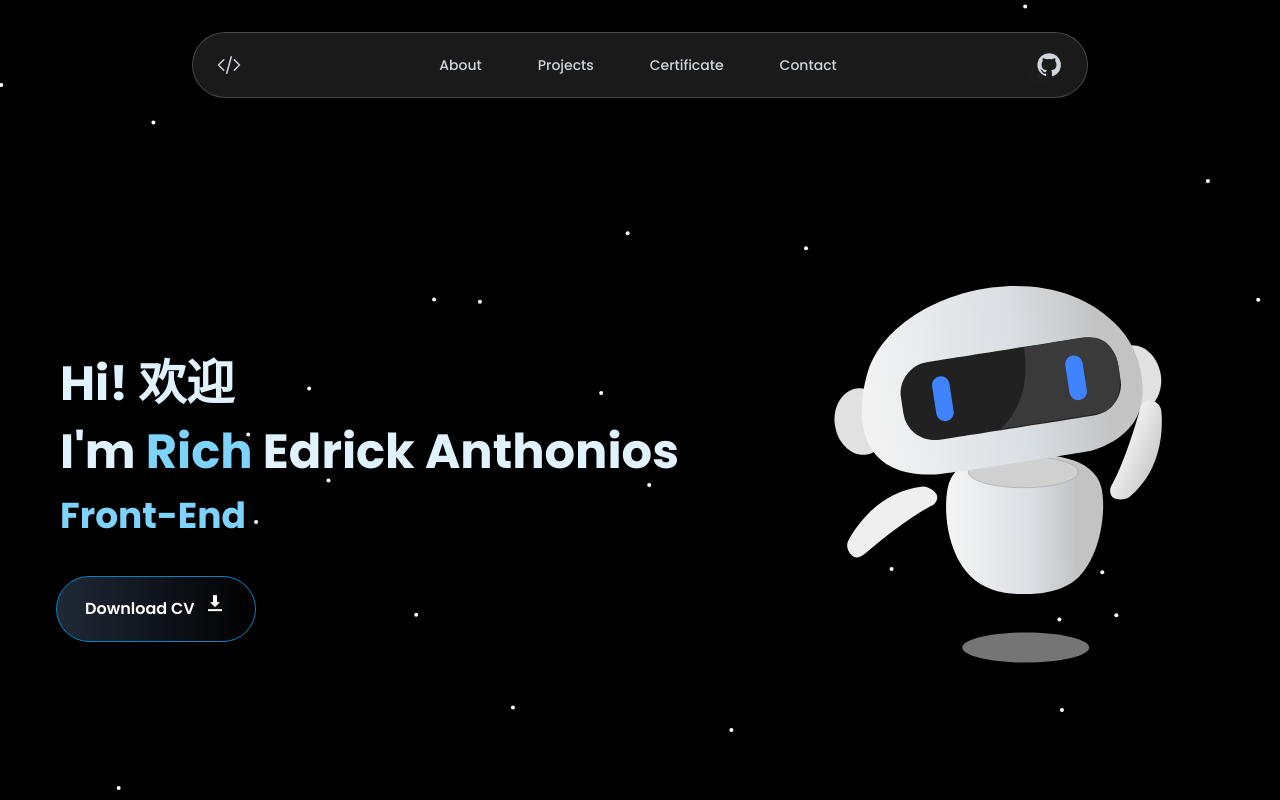
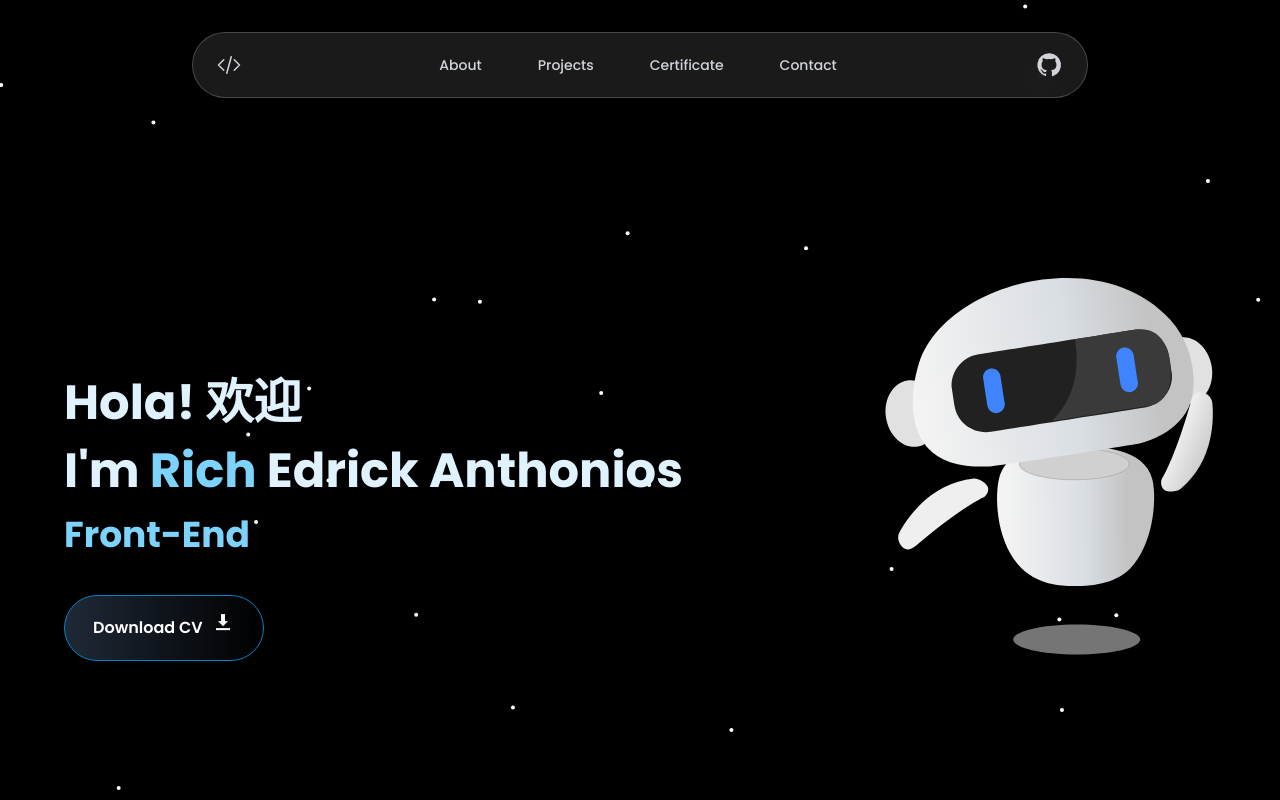
Before and after one commit to Richeaa/rich-portfolio, a React (Vite) app: page / in a window 1280 px wide. Shown: the top 800 px of the page. Built offline with nearby package versions, Linux system fonts and the light colour scheme.

Commit message:
update portfolio

```diff
--- a/src/components/Hero.jsx
+++ b/src/components/Hero.jsx
@@ -2,17 +2,37 @@ import TypeWriter from "typewriter-effect";
 import Lottie from "lottie-react";
 import animation from "../assets/Animation.json";
 import CV from '../assets/CV/RichEdrickAnthonios_CurriculumVitae.pdf'
+import { motion } from "framer-motion";
 
 const Hero = () => {
   return (
-    <div  className="container mx-auto md:mt-48 mt-20 h-auto flex justify-between flex-wrap">
+    <div className="container mx-auto md:mt-48 mt-20 h-auto flex justify-between flex-wrap">
 
-      <div className=" w-full lg:w-3/5 h-auto order-2 lg:order-1 text-sky-100 p-6 text-center lg:text-left">
-        <h1 className="font-bold lg:text-5xl text-2xl mt-8 lg:mt-36 lg:ms-9 mb-5" data-aos="fade-right"  data-aos-delay="100">Hi! 欢迎</h1>
-        <h1 className="font-bold lg:text-5xl text-2xl lg:ms-9 mb-5" data-aos="fade-left"  data-aos-delay="100">
+      <div className="w-full lg:w-3/5 h-auto order-2 lg:order-1 text-sky-100 p-6 text-center lg:text-left flex flex-col justify-center lg:ps-16">
+        <motion.h1
+          initial={{ opacity: 0, x: -40 }}
+          animate={{ opacity: 1, x: 0 }}
+          transition={{ duration: 0.6, delay: 0.1, ease: [0.22, 1, 0.36, 1] }}
+          className="font-bold lg:text-5xl text-2xl mt-8 lg:mt-36 mb-5"
+        >
+          Hola! 欢迎
+        </motion.h1>
+
+        <motion.h1
+          initial={{ opacity: 0, x: 40 }}
+          animate={{ opacity: 1, x: 0 }}
+          transition={{ duration: 0.6, delay: 0.25, ease: [0.22, 1, 0.36, 1] }}
+          className="font-bold lg:text-5xl text-2xl mb-5"
+        >
           I'm <span className="text-sky-300">Rich</span> Edrick Anthonios
-        </h1>
-        <p className="lg:ms-9 font-bold lg:text-4xl text-xl text-sky-300 mb-10"  data-aos="fade-right" data-aos-delay="200">
+        </motion.h1>
+
+        <motion.p
+          initial={{ opacity: 0, x: -40 }}
+          animate={{ opacity: 1, x: 0 }}
+          transition={{ duration: 0.6, delay: 0.4, ease: [0.22, 1, 0.36, 1] }}
+          className="font-bold lg:text-4xl text-xl text-sky-300 mb-10"
+        >
           <TypeWriter
             options={{
               strings: ["Data Enthusiast", "Front-End Developer", "WordPress Developer"],
@@ -21,30 +41,46 @@ const Hero = () => {
               cursor: "|",
             }}
           />
-        </p>
+        </motion.p>
 
-      <div className="flex justify-center lg:justify-start lg:ms-8" data-aos="zoom-in" data-aos-delay="300">
+        <motion.div
+          initial={{ opacity: 0, scale: 0.85 }}
+          animate={{ opacity: 1, scale: 1 }}
+          transition={{ duration: 0.5, delay: 0.55 }}
+          className="flex justify-center lg:justify-start"
+        >
           <a
             href={CV}
             download="RichEdrickAnthonios_CurriculumVitae.pdf"
-        className="flex gap-2 cursor-pointer text-white font-semibold bg-gradient-to-r from-gray-800 to-black lg:px-7 lg:py-5 px-3 py-3 rounded-full border border-sky-600 hover:scale-105 duration-200 hover:border-blue-950 hover:from-sky-600 hover:to-cyan-500 ">
+            className="flex gap-2 cursor-pointer text-white font-semibold bg-gradient-to-r from-gray-800 to-black lg:px-7 lg:py-5 px-3 py-3 rounded-full border border-sky-600 hover:scale-105 duration-200 hover:border-blue-950 hover:from-sky-600 hover:to-cyan-500">
             Download CV
             <svg className="animate-bounce" viewBox="0 0 24 24" height="24" width="24" xmlns="http://www.w3.org/2000/svg" fill="white">
               <path d="M5 20h14v-2H5v2Zm7-4 5-5h-3V4h-4v7H7l5 5Z"></path>
             </svg>
           </a>
-        </div>
+        </motion.div>
       </div>
 
-      <div className=" w-full lg:w-2/5 h-auto order-1 lg:order-2 flex items-center justify-center lg:mt-8 mt-16 ">
-      <div className="max-w-4/5 h-auto flex items-center justify-center lg:my-10" data-aos="fade-left" data-aos-delay="400">
+      <div className="w-full lg:w-2/5 h-auto order-1 lg:order-2 flex items-center justify-center lg:justify-end lg:mt-8 mt-16">
+        <motion.div
+          initial={{ opacity: 0, scale: 0.8 }}
+          animate={{ opacity: 1, scale: 1 }}
+          transition={{ duration: 0.8, delay: 0.3, ease: [0.22, 1, 0.36, 1] }}
+          className="max-w-4/5 h-auto flex items-center justify-center lg:my-10"
+        >
+          <motion.div
+            animate={{ y: [0, -14, 0] }}
+            transition={{ repeat: Infinity, duration: 4, ease: "easeInOut" }}
+          >
             <Lottie
               animationData={animation}
               loop={true}
               className="lg:h-[400px] lg:w-[410px] h-[320px] w-[250px]"
             />
+          </motion.div>
+        </motion.div>
       </div>
-      </div>
+
     </div>
   );
 };
```
Also changed, not shown: 1 other file (tests, documents, lock files or other folders). Lines whose indentation alone changed are shown as unchanged.
